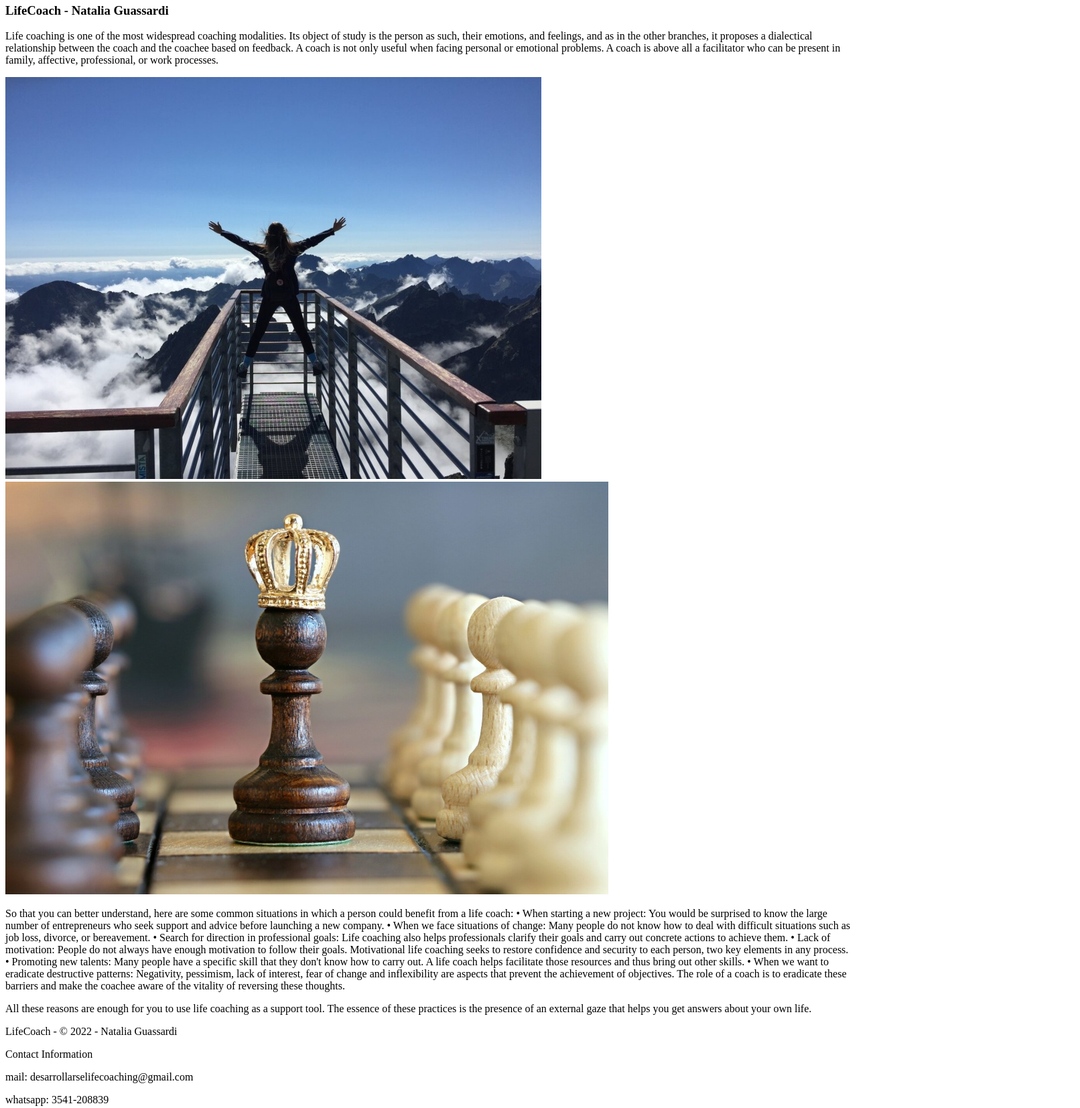
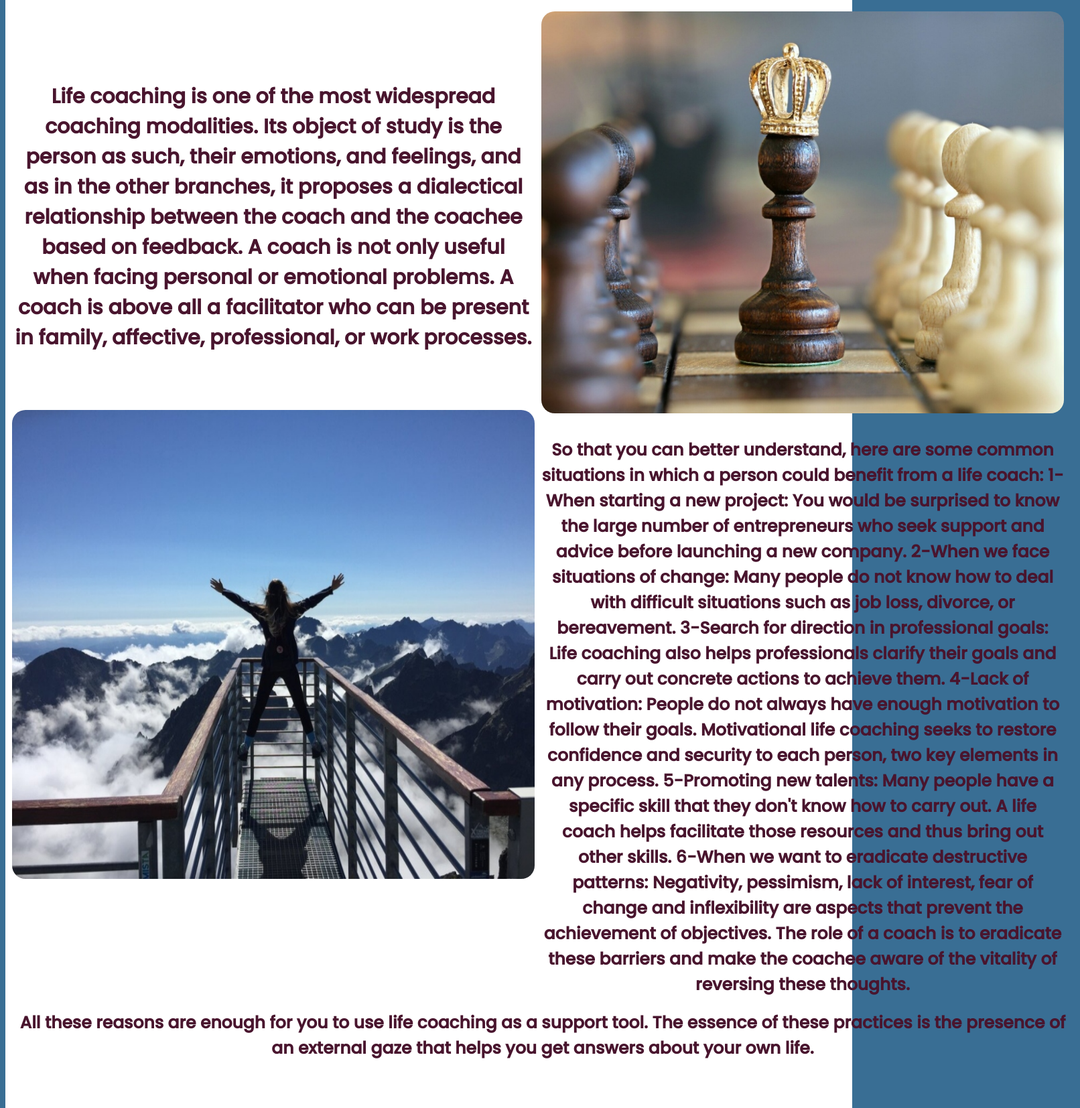
Before and after one commit to estebanspitale/wdd-130, a plain HTML site: page lifecoach/lifecoaching.html in a window 1280 px wide. Shown: the part 287-1941 px from the top of the page at 67% size, 1612 px wide, since content can reach past the window. Drawn offline with Linux system fonts and the light colour scheme.

Commit message:
subpage_1

```diff
--- a/lifecoach/lifecoaching.html
+++ b/lifecoach/lifecoaching.html
@@ -5,6 +5,7 @@
     <meta charset="UTF-8">
     <meta http-equiv="X-UA-Compatible" content="IE=edge">
     <meta name="viewport" content="width=device-width, initial-scale=1.0">
+    <link rel="stylesheet" href="styles/style.css">
     <title>LifeCoaching - Natalia Guassardi | Home</title>
 </head>
 <body>
@@ -18,47 +19,46 @@
                 <a href="lifecoaching.html">LifeCoaching</a>
                 <a href="sessions.html">Sessions</a>
             </nav>
-            <section id="coach">
-                <h3>LifeCoach - Natalia Guassardi</h3>
-            </section>
         </header>
         <main>
             <div id="life-coach">
                 <div id="life-coach-msg">
-                <p>Life coaching is one of the most widespread coaching modalities. Its object of study
+                    <p class="text-1">Life coaching is one of the most widespread coaching modalities. Its object of study
                         is the person as such, their emotions, and feelings, and as in the other branches,
                         it proposes a dialectical relationship between the coach and the coachee based on
                         feedback. A coach is not only useful when facing personal or emotional problems.
                         A coach is above all a facilitator who can be present in family, affective,
                         professional, or work processes.
                     </p>
-                <img src="images/lifecoaching_1.jpg" alt="LifeCoaching">
+                    <img class="lifecoaching-img" src="images/lifecoaching_1.jpg" alt="LifeCoaching">
                 </div>
                 <div id = "life-coach-box-">
-                <img src="images/lifecoaching_2.jpg" alt="You Can">
-                <p>So that you can better understand, here are some common situations in which a person
+                    <img class="you-can-img" src="images/lifecoaching_2.jpg" alt="You Can">
+                    <p class="enumeration">So that you can better understand, here are some common situations in which a person
                         could benefit from a life coach:
-
-                    • 	When starting a new project: You would be surprised to know the large number of entrepreneurs who seek support and advice before launching a new company.
-                    • 	When we face situations of change: Many people do not know how to deal with difficult situations such as job loss, divorce, or bereavement.
-                    • 	Search for direction in professional goals: Life coaching also helps professionals clarify their goals and carry out concrete actions to achieve them.
-                    • 	Lack of motivation: People do not always have enough motivation to follow their goals. Motivational life coaching seeks to restore confidence and security to each person, two key elements in any process.
-                    • 	Promoting new talents: Many people have a specific skill that they don't know how to carry out. A life coach helps facilitate those resources and thus bring out other skills.
-                    • 	When we want to eradicate destructive patterns: Negativity, pessimism, lack of interest, fear of change and inflexibility are aspects that prevent the achievement of objectives. The role of a coach is to eradicate these barriers and make the coachee aware of the vitality of reversing these thoughts.</p>
+                        1-When starting a new project: You would be surprised to know the large number of entrepreneurs who seek support and advice before launching a new company.
+                        2-When we face situations of change: Many people do not know how to deal with difficult situations such as job loss, divorce, or bereavement.
+                        3-Search for direction in professional goals: Life coaching also helps professionals clarify their goals and carry out concrete actions to achieve them.
+                        4-Lack of motivation: People do not always have enough motivation to follow their goals. Motivational life coaching seeks to restore confidence and security to each person, two key elements in any process.
+                        5-Promoting new talents: Many people have a specific skill that they don't know how to carry out. A life coach helps facilitate those resources and thus bring out other skills.
+                        6-When we want to eradicate destructive patterns: Negativity, pessimism, lack of interest, fear of change and inflexibility are aspects that prevent the achievement of objectives. The role of a coach is to eradicate these barriers and make the coachee aware of the vitality of reversing these thoughts.</p>
                 </div>
-            <p>All these reasons are enough for you to use life coaching as a support tool. The essence of
+                <p class="final">All these reasons are enough for you to use life coaching as a support tool. The essence of
                     these practices is the presence of an external gaze that helps you get answers about your own life.
                 </p>
             </div>
         </main>
         <footer>
-            <p> LifeCoach - &copy; 2022 - Natalia Guassardi</p>
-            <p>Contact Information</p>
-            <p>mail: desarrollarselifecoaching@gmail.com</p>
-            <p>whatsapp: 3541-208839</p>
+            <p> LifeCoach - &copy; 2022 - Natalia Guassardi |
+                Contact Information |
+                mail: desarrollarselifecoaching@gmail.com |
+                whatsapp: 3541-208839
+            </p>
             <!-- I would like to add a form -->
+            <div class="link">
                 <p><a href="contactus.html">Contact Us</a></p>
                 <p><a href="site-plan.html">Site Plan</a></p>
+            </div>
             <div class="social">
                 <a href="https://facebook.com" target="_blank">
                     <img src="images/facebook.png" alt="fb icon">
--- a/lifecoach/styles/style.css
+++ b/lifecoach/styles/style.css
@@ -29,7 +29,6 @@ header {
 }
 body {
     /*max-width: 1600px;*/
-    margin: 0;
     background-color:  #396E94;
     font-family: Poppins, Helvetica, sans-serif;
     font-size: 25px;
@@ -41,7 +40,6 @@ div {
 #content {
     max-width: 1600px;
     margin: 0 auto;
-    overflow: hidden;
     }
 #logo_link {
     padding: 20px;
@@ -59,7 +57,7 @@ nav a {
     text-decoration: none;
     padding: 20px 25px;
     overflow: hidden;
-    font-size: 17px;
+    font-size: 25px;
     }
 nav a {
     display: inline-block;
@@ -89,45 +87,41 @@ nav a.active {
     height: 400px;
     justify-content: center;
 }
-#goal-img {
-    width: 50%;
+#goal-msg {
+    padding: 40px 10px;
+    margin-left: 25px;
+}
+.goal-img {
+    width: 800px;
     display: block;
     padding-top: 20px;
     padding-bottom: 20px;
     justify-content: center;
     align-items: center;
 }
-/*#text-block {
+.possible-img {
+    width: 700px;
+    height: 250px;
+    float: right;
+    padding-top: 5%;
+    margin: 10px;
+}
+.text-block {
     text-align: center;
-    width: 200%;
-    z-index: 1;
-}
-.possible-img {
-    width: 310px;
-    border-radius: 5px;
-    float: right;
-}*/
-.text-block {
-    width: 200%;
-    margin: 0;
-    padding: 0;
-    box-sizing: border-box;
+    width: 1500px;
+    height: 300px;
+    border: 1px;
     font-family: Poppins, Helvetica, sans-serif;
-    height: 400px;
-    padding: 20px 20px;
-}
-.possible-img {
-    width: 800px;
-    border-radius: 5px;
-    margin-right: 30px;
-    margin-left: 100%;
-    float: left;
+    padding-top: 30px;
+    padding-bottom: 50px;
+    font-size: 28px;
+    font-weight: bold;
 }
 footer {
     background-color: #412CB6;;
     color: white;
     padding: 25px 50px;
-    margin-top: 200px;
+    margin-top: 40px;
     display: flex;
     justify-content: flex-start;
     align-items: center;
@@ -163,3 +157,55 @@ footer p {
 .social:hover {
     opacity: 0.7;
   }
+/* ----- Subpage 1 - Lifecoaching -----*/
+#life-coach {
+    margin: 0 auto;
+    text-align: center;
+    padding-top: 20px;
+    background-color: white;
+    display: grid;
+    grid-template-columns: 1fr 1fr 1fr 1fr 1fr;
+    grid-template-rows: 22% 22% 22% 22% 8%;
+}
+.text-1 {
+    grid-column: 1/4;
+    grid-row: 1/3;
+    padding: 2.5em 10px;
+    text-align: center;
+    margin-bottom: 10px;
+    font-weight: bold;
+    color: #49152E;
+    font-size: 30px;
+}
+.lifecoaching-img {
+    grid-column: 1/4;
+    grid-row: 3/5;
+    width: 780px;
+    height: 700px;
+    margin-left: 10px;
+    margin-right: 10px;
+    border-radius: 20px;
+}
+.you-can-img {
+    grid-column: 4/6;
+    grid-row: 1/3;
+    width: 780px;
+    height: 600px;
+    margin: 0 auto;
+    border-radius: 20px;
+}
+.enumeration {
+    grid-column: 4/6;
+    grid-row: 3/5;
+    font-weight: bold;
+    color: #49152E;
+}
+.final {
+    grid-column: 1/6;
+    grid-row: 5/6;
+    padding-top: 20px;
+    padding-left: 20px;
+    padding-right: 20px;
+    font-weight: bold;
+    color: #49152E;
+}
```
Also changed, not shown: lifecoach/index.html (+4 -7 lines). Lines whose indentation alone changed are shown as unchanged.
